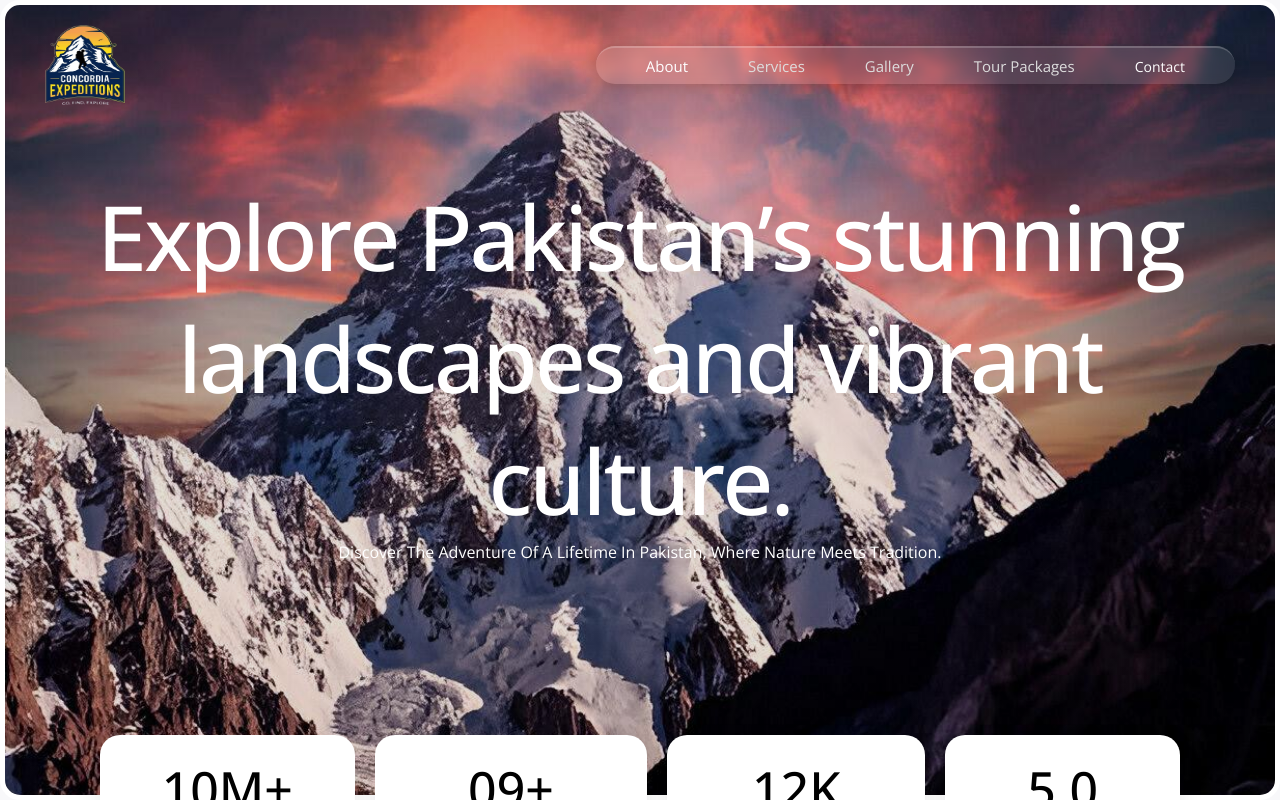
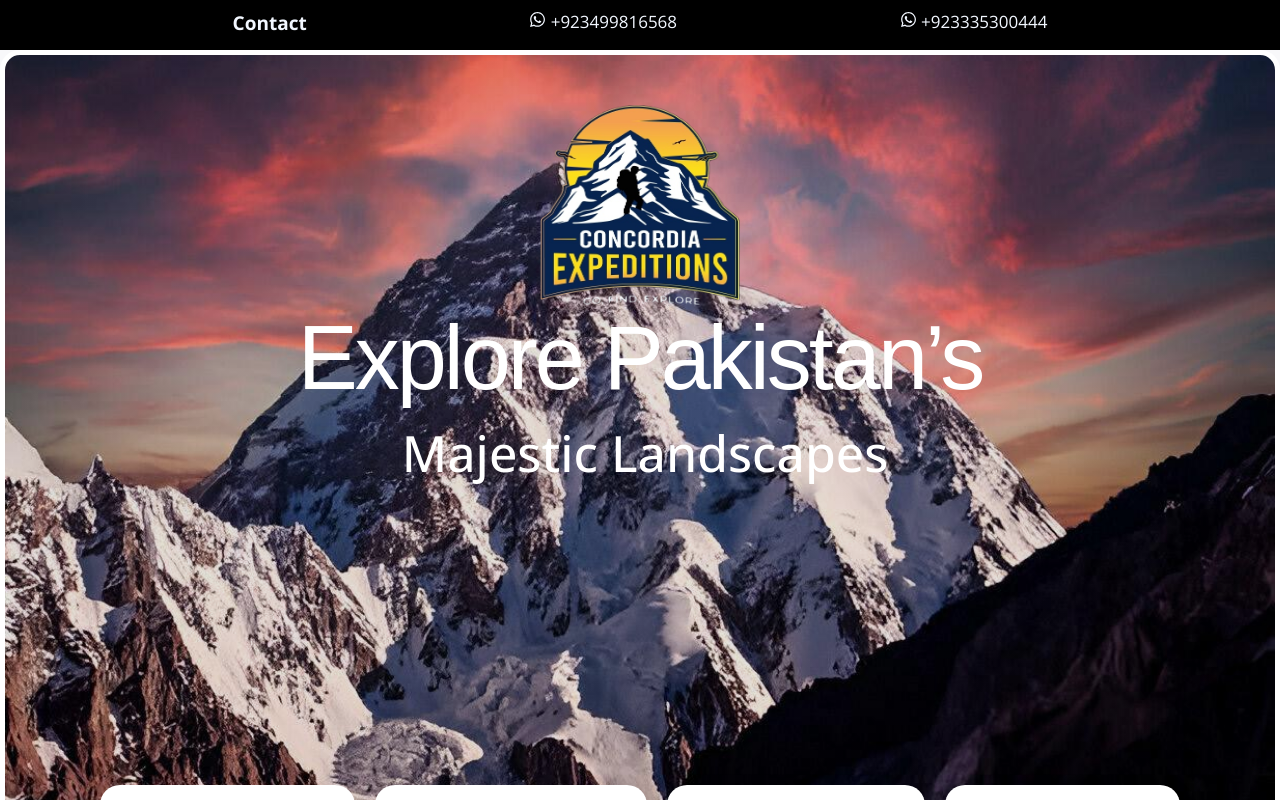
Before and after one commit to usama1998-max/concordia-expedition, a Next.js app: page / in a window 1280 px wide. Shown: the top 800 px of the page. Built offline with nearby package versions, Linux system fonts and the light colour scheme; some icons are missing.

Commit message:
changing interface

```diff
--- a/app/globals.css
+++ b/app/globals.css
@@ -59,7 +59,153 @@ body {
     background: #f8f8fa;
 }
 
+
+/* ------------------------- contact header section starts here ---------------- */
+
+.contactHeader{
+    background-color: #000;
+    color: #f2f7ff;
+    display: flex;
+    flex-direction: row;
+    justify-content: space-evenly;
+    height: 50px;
+    padding: 10px;
+}
+
+.contactHeader > p{
+    font-size: 1.7rem;
+}
+
+.contactHeader > h1{
+    font-size: 1.9rem;
+}
+
+/* ------------------------- contact header section ends here ---------------- */
+
 /* ------------------------- home section starts hare ---------------- */
+
+
+.card {
+    margin-top: 5%;
+    padding: 1rem 2rem;
+    border-radius: 1.25rem;
+    /* border: 1px solid white; */
+    height: 300px;
+    width: 100%;
+    text-align: center;
+    align-items: center;
+    display: flex;
+    flex-direction: column;
+  }
+
+  .loader {
+    width: 100%;
+    color: rgb(255, 255, 255);
+    font-family: "Poppins", sans-serif;
+    font-weight: 500;
+    font-size: 50px;
+    -webkit-box-sizing: content-box;
+    box-sizing: content-box;
+    height: 50px;
+    padding: 10px 10px;
+    display: -webkit-box;
+    display: -ms-flexbox;
+    display: flex;
+    flex-direction: column;
+    border-radius: 8px;
+  }
+
+  .loader > h1{
+    color: rgb(255, 255, 255);
+    font-family: "Poppins", sans-serif;
+    font-weight: 500;
+    font-size: 100px;
+    position: relative;
+    align-self: center;
+    margin-left: auto;
+    margin-right: auto;
+    display: block;
+    z-index: 1;
+  }
+
+  .words {
+    overflow: hidden;
+    position: relative;
+    left: 0;
+    right: 0;
+    margin-top: 1%;
+    margin-left: auto;
+    margin-right: auto;
+    display: block;
+    height: 100px;
+    /* border: 1px solid red; */
+    align-self: center;
+    width: 80%;
+    padding-top: 100px;
+  }
+  .words::after {
+    content: "";
+    position: relative;
+    inset: 0;
+    background: linear-gradient(
+      var(--bg-color) 10%,
+      transparent 30%,
+      transparent 70%,
+      var(--bg-color) 90%
+    );
+    z-index: 20;
+  }
+
+.word {
+    display: block;
+    height: 100px;
+    padding-left: 10px;
+    color: #ffffff;
+    animation: spin_4991 5s infinite;
+}
+
+@keyframes spin_4991 {
+    10% {
+      -webkit-transform: translateY(-102%);
+      transform: translateY(-102%);
+    }
+
+    25% {
+      -webkit-transform: translateY(-100%);
+      transform: translateY(-100%);
+    }
+
+    35% {
+      -webkit-transform: translateY(-202%);
+      transform: translateY(-202%);
+    }
+
+    50% {
+      -webkit-transform: translateY(-200%);
+      transform: translateY(-200%);
+    }
+
+    60% {
+      -webkit-transform: translateY(-302%);
+      transform: translateY(-302%);
+    }
+
+    75% {
+      -webkit-transform: translateY(-300%);
+      transform: translateY(-300%);
+    }
+
+    85% {
+      -webkit-transform: translateY(-402%);
+      transform: translateY(-402%);
+    }
+
+    100% {
+      -webkit-transform: translateY(-400%);
+      transform: translateY(-400%);
+    }
+}
+
 
 .home {
     width: 100%;
@@ -98,6 +244,15 @@ body {
     text-transform: uppercase;
     font-weight: 600;
 }
+
+.home header .logo{
+    width: 200px;
+    height: 200px;
+    margin-top: 50px;
+    margin-left: auto;
+    margin-right: auto;
+    display: block;
+  }
 
 .home header nav {
     display: flex;
@@ -219,6 +374,16 @@ body {
 }
 
 /* ---------------------------- achivment section ends here ---------------  */
+
+/* ---------------------------- clients section starts here ---------------  */
+.clients{
+    display: flex;
+    flex-direction: column;
+    border: 1px solid black;
+    margin-top: -50px;
+
+}
+/* ---------------------------- client section starts here ---------------  */
 
 /* ----------------------- best location section starts hare ----------------  */
 
@@ -657,6 +822,11 @@ footer .copright p {
 /* ----------------------- media query section starts hare --------------------- */
 
 @media (max-width: 1065px) {
+   .card{
+    margin-top: 15%;
+   }
+
+
    .heading {
     white-space: wrap;
    }
@@ -677,12 +847,19 @@ footer .copright p {
 }
 
 @media (max-width: 795px) {
+    .words{
+        font-size: 30px;
+    }
+
     .home .main h1 {
         font-size: 6rem;
     }
 }
 
 @media (max-width: 706px) {
+    .words{
+        font-size: 30px;
+    }
 
     section {
         padding: 4rem;
@@ -722,7 +899,7 @@ footer .copright p {
         transform: translate(0, 0);
     }
 
-    .home .main .search ul li {
+    .home .main {
         padding: .5rem;
     }
 
@@ -747,23 +924,24 @@ footer .copright p {
 }
 
 @media (max-width: 546px) {
+    .contactHeader{
+        flex-direction: column;
+        height: 100px;
+    }
 
-    .home header nav{
-      /* margin-top: 450px;
-      width: 100%;
-      height: 100vh;
-      position: absolute;
-      left: 0;
-      right: 0;
-      top: 50;
-      z-index: 999999;
-      border: 2px solid red; */
-      display: none;
+    .card{
+        margin-top: -180px;
+    }
 
+    .words{
+        font-size: 20px;
     }
+
 
     .home{
       width: 100%;
+      height: 200px;
+      min-height: 70vh;
       padding: 20px;
     }
 
@@ -774,6 +952,10 @@ footer .copright p {
       margin-left: auto;
       margin-right: auto;
       display: block;
+    }
+
+    .logo{
+        height: 200px;
     }
 
     header{
--- a/app/page.tsx
+++ b/app/page.tsx
@@ -3,36 +3,42 @@ import Image from "next/image";
 import Link from "next/link";
 import { FaFacebook, FaInstagram, FaYoutube, FaWhatsapp } from "react-icons/fa";
 import { FaXTwitter } from "react-icons/fa6";
-import ScrollToBottom from "./components/ScrollToContact";
+// import ScrollToBottom from "./components/ScrollToContact";
 import FAQ from './FAQ/FAQ';
-
+import SlideUpText from './textSlide/textSlide';
 
 
 export default function Home() {
 
     return (
         <div>
+            <section className="contactHeader">
+                <h1>Contact</h1>
+                <p><FaWhatsapp /> +923499816568</p>
+                <p><FaWhatsapp /> +923335300444</p>
+            </section>
+
             <section className="home">
                 <header>
-                    <Image className="logo" src={"/logos/logo-transparent-white.png"} alt="" width={"80"} height={"80"} />
-                    <nav id="navbar">
+                    <Image className="logo" src={"/logos/logo-transparent-white.png"} alt="" style={{ marginTop: "30px" }} width={"250"} height={"250"} />
+                    {/* <nav id="navbar">
                         <i className="fa fa-close"></i>
                         <Link href="/about" className="active">About</Link>
                         <Link href="/services">Services</Link>
                         <Link href="/gallery">Gallery</Link>
                         <Link href="/tour">Tour Packages</Link>
                         <a href="#"><ScrollToBottom /></a>
-                    </nav>
+                    </nav> */}
                 </header>
 
                 <div className="main">
-                    <h1>Explore Pakistan’s stunning landscapes and vibrant culture.</h1>
-                    <p>Discover the adventure of a lifetime in Pakistan, where nature meets tradition.</p>
+                    {/* <h1 style={{ textTransform: "uppercase" }}>Explore Pakistan’s stunning landscapes and vibrant culture.</h1>
+                    <p style={{ textTransform: "uppercase" }}>Go, Find, Explore</p> */}
+                    <SlideUpText />
 
                 </div>
 
             </section>
-
 
             <section className="achivment">
                 <div className="box">
@@ -51,6 +57,18 @@ export default function Home() {
                     <h5>5.0</h5>
                     <p>average rating</p>
                 </div>
+            </section>
+
+            <section className="clients">
+
+                <div className="heading-box">
+                    <h2 className="heading">Our subsidiaries</h2>
+                </div>
+
+                <div>
+                    LG
+                </div>
+
             </section>
 
 
--- /dev/null
+++ b/app/textSlide/textSlide.tsx
@@ -0,0 +1,18 @@
+'use client';
+
+export default function SlideUpText() {
+
+    return (
+        <div className="card">
+            <div className="loader">
+                <h1>Explore Pakistan’s</h1>
+                <div className="words">
+                    <span className="word">hidden gems</span>
+                    <span className="word">majestic landscapes</span>
+                    <span className="word">historic wonders</span>
+                    <span className="word">cultural heritage</span>
+                </div>
+            </div>
+        </div>
+    );
+}
```
